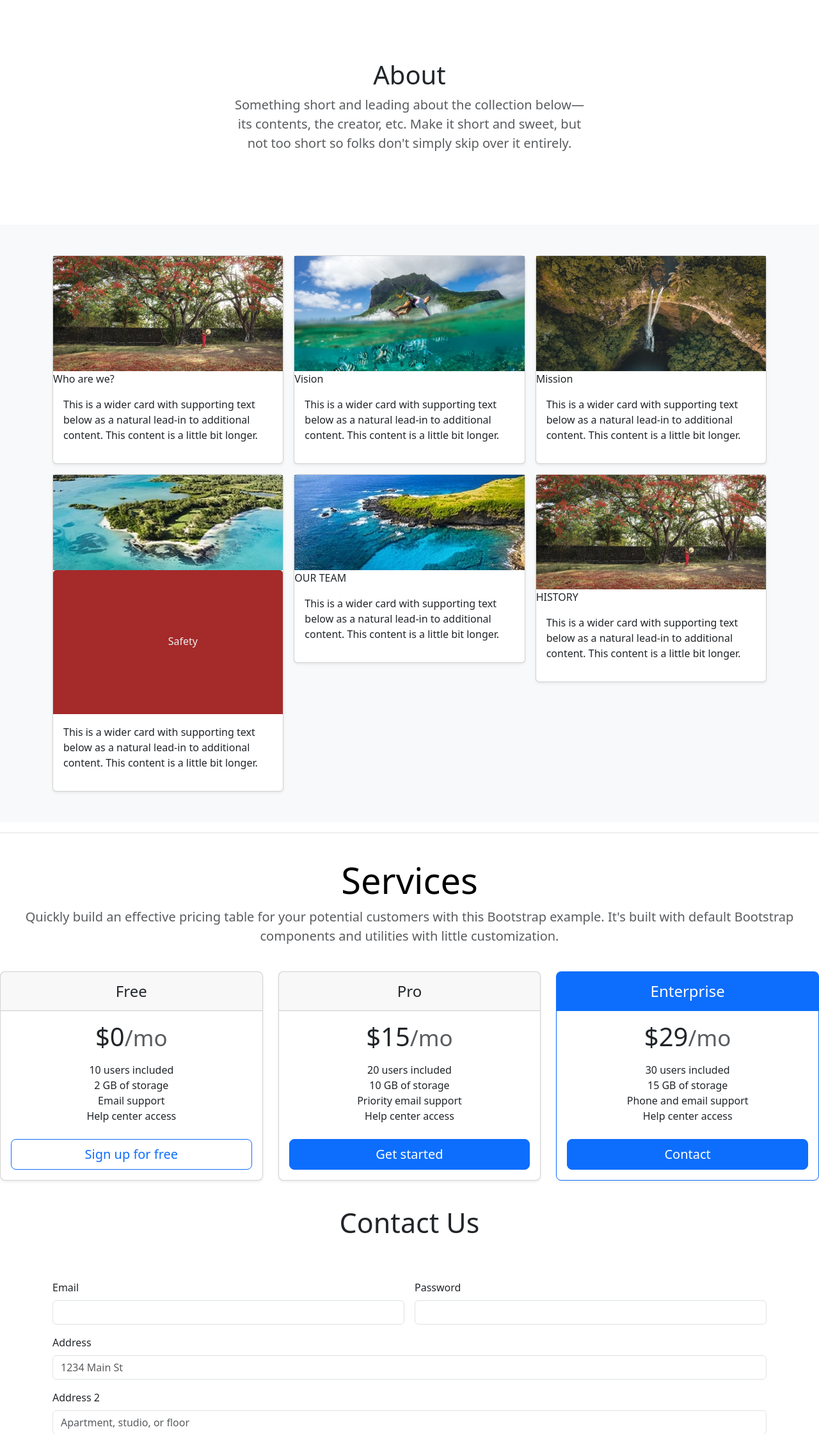
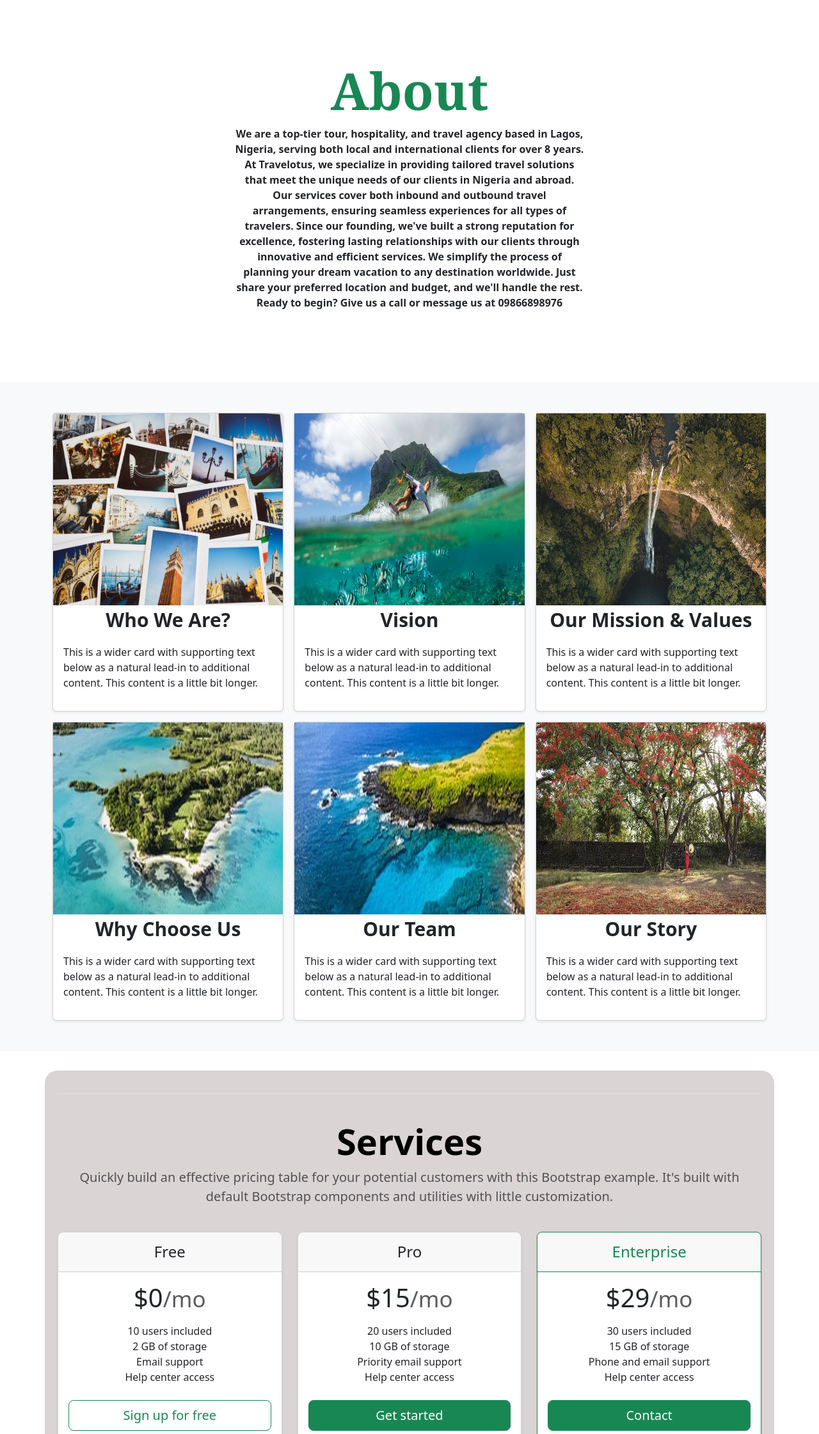
Before and after one commit to tizbami/Travel-Agency, a plain HTML site: page index.html in a window 1280 px wide. Shown: the part 559-2800 px from the top of the page at 64% size. Drawn offline with nearby package versions, Linux system fonts and the light colour scheme.

Commit message:
added my about

```diff
--- a/index.html
+++ b/index.html
@@ -11,6 +11,10 @@
       crossorigin="anonymous"
     />
     <link rel="stylesheet" href="styles/style.css" />
+    <script
+      src="https://kit.fontawesome.com/d1c4d1135a.js"
+      crossorigin="anonymous"
+    ></script>
     <title>Travel Agency</title>
   </head>
 
@@ -70,7 +74,7 @@
               <input
                 class="form-control me-2"
                 type="search"
-                placeholder="Search"
+                placeholder="Search for best locations"
                 aria-label="Search"
               />
               <button class="btn btn-outline-success text-color" type="submit">
@@ -135,16 +139,29 @@
         </div>
       </section>
 
-      <section>
-        <main>
-          <section class="py-5 text-center container">
+      <section id="about">
+        <section class="py-5 text-center container" >
           <div class="row py-lg-5">
             <div class="col-lg-6 col-md-8 mx-auto">
-                <h1 class="fw-light">About</h1>
-                <p class="lead text-body-secondary">
-                  Something short and leading about the collection below—its
-                  contents, the creator, etc. Make it short and sweet, but not
-                  too short so folks don't simply skip over it entirely.
+              <h1 class="display-4 fw-normal text-success text-body- about">
+                <b>About</b>
+              </h1>
+              <p>
+                <b>
+                We are a top-tier tour, hospitality, and travel agency based in
+                Lagos, Nigeria, serving both local and international clients for
+                over 8 years. At Travelotus, we specialize in providing tailored
+                travel solutions that meet the unique needs of our clients in
+                Nigeria and abroad. Our services cover both inbound and outbound
+                travel arrangements, ensuring seamless experiences for all types
+                of travelers. Since our founding, we've built a strong
+                reputation for excellence, fostering lasting relationships with
+                our clients through innovative and efficient services. We
+                simplify the process of planning your dream vacation to any
+                destination worldwide. Just share your preferred location and
+                budget, and we'll handle the rest. Ready to begin? Give us a
+                call or message us at 09866898976
+                </b>
               </p>
             </div>
           </div>
@@ -155,15 +172,17 @@
             <div class="row row-cols-1 row-cols-sm-2 row-cols-md-3 g-3">
               <div class="col">
                 <div class="card shadow-sm">
-                    <img src="images/air big 3.jpg" alt="">
+                  <img src="images/usethis.jpg" alt="" height="300px" />
+                  <text
+                    x="50%"
+                    y="50%"
+                    fill="#eceeef"
+                    dy=".3em"
+                    class="text-bob"
+                  >
+                    Who We Are?
+                  </text>
 
-                      <title>Placeholder</title>
-
-
-                      <text x="50%" y="50%" fill="#eceeef" dy=".3em">
-                        Who are we?
-                      </text>
-                    </svg>
                   <div class="card-body">
                     <p class="card-text">
                       This is a wider card with supporting text below as a
@@ -178,14 +197,18 @@
               </div>
               <div class="col">
                 <div class="card shadow-sm">
-                      <img src="images/air big 2.webp" alt="">
+                  <img src="images/air big 2.webp" alt="" height="300px" />
 
-                      <title>Placeholder</title>
-
-                      <text x="50%" y="50%" fill="#eceeef" dy=".3em">
+                  <text
+                    x="50%"
+                    y="50%"
+                    fill="#eceeef"
+                    dy=".3em"
+                    class="text-bob"
+                  >
                     Vision
                   </text>
-                    </svg>
+
                   <div class="card-body">
                     <p class="card-text">
                       This is a wider card with supporting text below as a
@@ -200,14 +223,18 @@
               </div>
               <div class="col">
                 <div class="card shadow-sm">
-                      <img src="images/air big 4.jpg" alt="">
+                  <img src="images/air big 4.jpg" alt="" height="300px" />
 
-                      <title>Placeholder</title>
+                  <text
+                    x="50%"
+                    y="50%"
+                    fill="#eceeef"
+                    dy=".3em"
+                    class="text-bob"
+                  >
+                    Our Mission & Values
+                  </text>
 
-                      <text x="50%" y="50%" fill="#eceeef" dy=".3em">
-                        Mission
-                      </text>
-                    </svg>
                   <div class="card-body">
                     <p class="card-text">
                       This is a wider card with supporting text below as a
@@ -223,23 +250,18 @@
 
               <div class="col">
                 <div class="card shadow-sm">
-                      <img src="images/air2.jpg" alt="">
-                    <svg
-                      class="bd-placeholder-img card-img-top"
-                      width="100%"
-                      height="225"
-                      xmlns="http://www.w3.org/2000/svg"
-                      role="img"
-                      aria-label="Placeholder: Thumbnail"
-                      preserveAspectRatio="xMidYMid slice"
-                      focusable="false"
+                  <img src="images/air2.jpg" alt="" height="300px" />
+
+                  <text
+                    x="50%"
+                    y="50%"
+                    fill="#eceeef"
+                    dy=".3em"
+                    class="text-bob"
                   >
-                      <title>Placeholder</title>
-                      <rect width="100%" height="100%" fill="brown"></rect>
-                      <text x="50%" y="50%" fill="#eceeef" dy=".3em">
-                        Safety
+                    Why Choose Us
                   </text>
-                    </svg>
+
                   <div class="card-body">
                     <p class="card-text">
                       This is a wider card with supporting text below as a
@@ -255,14 +277,18 @@
 
               <div class="col">
                 <div class="card shadow-sm">
-                      <img src="images/air4.jpg" alt="">
+                  <img src="images/air4.jpg" alt="" height="300px" />
 
-                      <title>Placeholder</title>
+                  <text
+                    x="50%"
+                    y="50%"
+                    fill="#eceeef"
+                    dy=".3em"
+                    class="text-bob"
+                  >
+                    Our Team
+                  </text>
 
-                      <text x="50%" y="50%" fill="#eceeef" dy=".3em">
-                        OUR TEAM
-                      </text>
-                    </svg>
                   <div class="card-body">
                     <p class="card-text">
                       This is a wider card with supporting text below as a
@@ -277,14 +303,19 @@
               </div>
               <div class="col">
                 <div class="card shadow-sm">
-                      <img src="images/air big 3.jpg" alt="">
+                  <img src="images/air big 3.jpg" alt="" height="300px" />
 
-                      <title>Placeholder</title>
                   <rect width="100%" height="100%" fill="red"></rect>
-                      <text x="50%" y="50%" fill="#eceeef" dy=".3em">
-                        HISTORY
+                  <text
+                    x="50%"
+                    y="50%"
+                    fill="#eceeef"
+                    dy=".3em"
+                    class="text-bob"
+                  >
+                    Our Story
                   </text>
-                    </svg>
+
                   <div class="card-body">
                     <p class="card-text">
                       This is a wider card with supporting text below as a
@@ -300,23 +331,22 @@
             </div>
           </div>
         </div>
-        </main>
       </section>
-      <section>
-        <header>
+      <section class="container section-background">
         <div
           class="d-flex flex-column flex-md-row align-items-center pb-3 mb-4 border-bottom"
         ></div>
 
         <div class="pricing-header p-3 pb-md-4 mx-auto text-center">
-            <h1 class="display-4 fw-normal text-body-emphasis">Services</h1>
+          <h1 class="display-4 fw-normal text-body-emphasis">
+            <b>Services</b>
+          </h1>
           <p class="fs-5 text-body-secondary">
             Quickly build an effective pricing table for your potential
             customers with this Bootstrap example. It's built with default
             Bootstrap components and utilities with little customization.
           </p>
         </div>
-        </header>
 
         <div class="row row-cols-1 row-cols-md-3 mb-3 text-center">
           <div class="col">
@@ -336,7 +366,7 @@
                 </ul>
                 <button
                   type="button"
-                  class="w-100 btn btn-lg btn-outline-primary"
+                  class="w-100 btn btn-lg btn-outline-success"
                 >
                   Sign up for free
                 </button>
@@ -358,15 +388,15 @@
                   <li>Priority email support</li>
                   <li>Help center access</li>
                 </ul>
-                <button type="button" class="w-100 btn btn-lg btn-primary">
+                <button type="button" class="w-100 btn btn-lg btn-success">
                   Get started
                 </button>
               </div>
             </div>
           </div>
           <div class="col">
-            <div class="card mb-4 rounded-3 shadow-sm border-primary">
-              <div class="card-header py-3 text-bg-primary border-primary">
+            <div class="card mb-4 rounded-3 shadow-sm border-success">
+              <div class="card-header py-3 text-success border-success">
                 <h4 class="my-0 fw-normal">Enterprise</h4>
               </div>
               <div class="card-body">
@@ -379,7 +409,7 @@
                   <li>Phone and email support</li>
                   <li>Help center access</li>
                 </ul>
-                <button type="button" class="w-100 btn btn-lg btn-primary">
+                <button type="button" class="w-100 btn btn-lg btn-success">
                   Contact
                 </button>
               </div>
@@ -387,70 +417,88 @@
           </div>
         </div>
       </section>
-      <section class="container">
+      <section class="container section-background">
+        <div class="text-center">
+          <h2 class="color-contact"><b>Contact Us</b></h2>
+          <p class="contact-p"><b>For more Inquiries </b></p>
+        </div>
+        <div class="d-flex justify-content-evenly mb-3">
+          <!-- parent div -->
+          <div class="d-flex">
             <div>
-          <h3 class="contact-h1">Contact Us</h3>
+              <i class="fa-solid fa-location-dot"></i>
             </div>
-        <form class="row g-3">
-          <div class="col-md-6">
-            <label for="inputEmail4" class="form-label">Email</label>
-            <input type="email" class="form-control" id="inputEmail4" />
+            <div class="locate">
+              <h5><b>Locate us</b></h5>
+              <p>King Street, Melbourne Victoria</p>
             </div>
-          <div class="col-md-6">
-            <label for="inputPassword4" class="form-label">Password</label>
-            <input type="password" class="form-control" id="inputPassword4" />
           </div>
-          <div class="col-12">
-            <label for="inputAddress" class="form-label">Address</label>
+          <div class="d-flex">
+            <div>
+              <i class="fa-solid fa-phone"></i>
+            </div>
+            <div class="locate">
+              <h5><b>Give us a call</b></h5>
+              <p>King Street, Melbourne Victoria</p>
+            </div>
+          </div>
+          <div class="d-flex">
+            <div>
+              <i class="fa-solid fa-envelope"></i>
+            </div>
+            <div class="locate">
+              <h5><b>Get in Online</b></h5>
+              <p>King Street, Melbourne Victoria</p>
+            </div>
+          </div>
+        </div>
+
+        <div>
+          <div class="row">
+            <div class="col">
               <input
                 type="text"
                 class="form-control"
-              id="inputAddress"
-              placeholder="1234 Main St"
+                placeholder="First Name"
+                aria-label="First Name"
               />
             </div>
-          <div class="col-12">
-            <label for="inputAddress2" class="form-label">Address 2</label>
+            <div class="col">
               <input
                 type="text"
                 class="form-control"
-              id="inputAddress2"
-              placeholder="Apartment, studio, or floor"
+                placeholder="Email"
+                aria-label="Email"
               />
             </div>
-          <div class="col-md-6">
-            <label for="inputCity" class="form-label">City</label>
-            <input type="text" class="form-control" id="inputCity" />
-          </div>
-          <div class="col-md-4">
-            <label for="inputState" class="form-label">State</label>
-            <select id="inputState" class="form-select">
-              <option selected>Choose...</option>
-              <option>...</option>
-            </select>
-          </div>
-          <div class="col-md-2">
-            <label for="inputZip" class="form-label">Zip</label>
-            <input type="text" class="form-control" id="inputZip" />
-          </div>
-          <div class="col-12">
-            <div class="form-check">
-              <input class="form-check-input" type="checkbox" id="gridCheck" />
-              <label class="form-check-label" for="gridCheck">
-                Check me out
-              </label>
           </div>
         </div>
-          <div class="col-12">
-            <button type="submit" class="btn btn-primary">Sign in</button>
+        <div>
+          <div class="row">
+            <div class="col">
+              <input
+                type="text"
+                class="form-control"
+                placeholder="Your Subject"
+                aria-label="Your Subject"
+              />
             </div>
-        </form>
+          </div>
+          <textarea
+            name="your-message"
+            id="message"
+            cols="30"
+            rows="5"
+            placeholder="Your-message"
+          ></textarea>
+        </div>
+        <button type="button" class="btn btn-success pt-10">Submit</button>
       </section>
     </main>
     <footer
       class="d-flex flex-wrap justify-content-between align-items-center p-4 my-4 border-top footer-bg"
     >
-      <p class="col-md-4 mb-0 text-body-secondary">© 2024 Company, Inc</p>
+      <p class="col-md-4 mb-0 text-white">© 2024 Company, Inc</p>
 
       <a
         href="/"
@@ -463,19 +511,19 @@
 
       <ul class="nav col-md-4 justify-content-end">
         <li class="nav-item">
-          <a href="#" class="nav-link px-2 text-body-secondary">Home</a>
+          <a href="#" class="nav-link px-2 text-white">Home</a>
         </li>
         <li class="nav-item">
-          <a href="#" class="nav-link px-2 text-body-secondary">Features</a>
+          <a href="#" class="nav-link px-2 text-white">Features</a>
         </li>
         <li class="nav-item">
-          <a href="#" class="nav-link px-2 text-body-secondary">Pricing</a>
+          <a href="#" class="nav-link px-2 text-white">Pricing</a>
         </li>
         <li class="nav-item">
-          <a href="#" class="nav-link px-2 text-body-secondary">FAQs</a>
+          <a href="#" class="nav-link px-2 text-white">FAQs</a>
         </li>
         <li class="nav-item">
-          <a href="#" class="nav-link px-2 text-body-secondary">About</a>
+          <a href="#" class="nav-link px-2 text-white">About</a>
         </li>
       </ul>
     </footer>
--- a/styles/style.css
+++ b/styles/style.css
@@ -1,12 +1,15 @@
 .custom-bg {
-  background-color: #ff8411 !important;
+  background-color: rgb(63, 108, 88) !important;
 }
 .text-color {
   color: white !important;
 }
 
+
+
 .footer-bg {
-  background-color: aquamarine !important;
+  background-color: rgb(63, 108, 88) !important;
+
 }
 
 .contact-h1 {
@@ -15,8 +18,59 @@
   padding-bottom: 55px;
 }
 
-
 .images-services {
-
   width: 50px;
 }
+
+.text-middle {
+  font-size: 35px;
+  text-align: center;
+}
+
+/* .text-who {
+  font-size: 50px;
+} */
+
+.text-bob {
+  font-size: 30px;
+  font-weight: bold;
+  text-align: center;
+}
+
+#mission {
+  background-color: rgb(63, 108, 88) !important;
+}
+.green {
+}
+
+.color-contact {
+  color: black !important;
+  font-size: 50px;
+  padding-bottom: 10px;
+}
+
+.contact-p {
+  color: black !important;
+  font-size: 18px;
+  padding-bottom: 20px;
+}
+
+.locate {
+  padding-left: 20px;
+}
+.section-background {
+  background-color: #dbd4d4 !important;
+  border-radius: 20px;
+  padding: 20px;
+  margin-top: 30px;
+}
+
+.caro-img {
+  width: 100%;
+  height: 300px;
+}
+
+.about {
+  font-family: Cambria, Cochin, Georgia, Times, 'Times New Roman', serif;
+  font-size: 80px;
+}
```
Also changed, not shown: images/usethis.jpg (added). Lines whose indentation alone changed are shown as unchanged.
